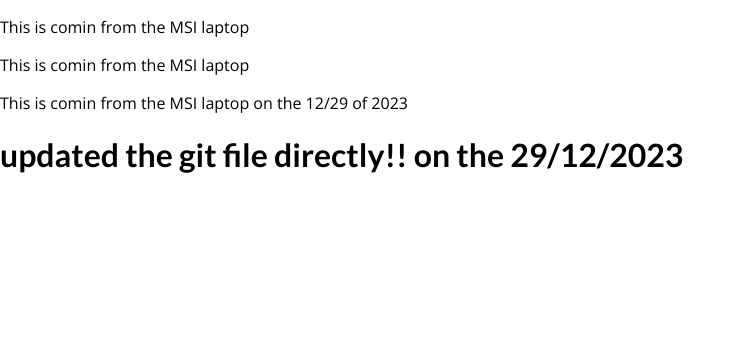
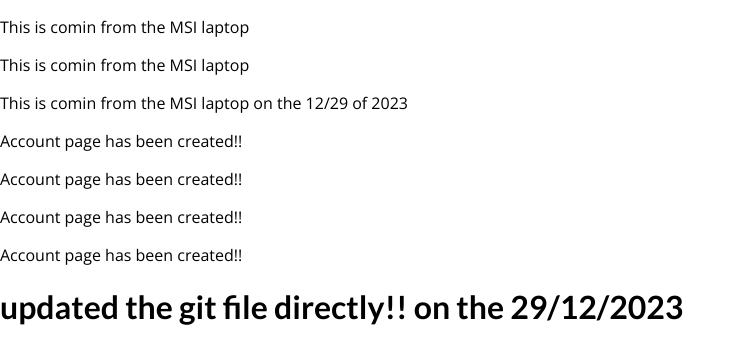
Before and after one commit to suraphel/testingkranken, a React (Create React App) app: page / in a window 1280 px wide. Shown: the top 364 px of the page, without its empty margins (0-746 px from the left). Built offline with nearby package versions, Linux system fonts and the light colour scheme.

Commit message:
Feature/account (#1)
* Add account

* Add more accounts

---------

Co-authored-by: Suraphel <suraphelm@q-free.com>

```diff
--- a/src/App.js
+++ b/src/App.js
@@ -6,6 +6,7 @@ import "./App.css";
 // import EmployeeList from "./pages/EmployeeList";
 // import Layout from "./components/Layout/Layout";
 // import UserInput from "./components/UserInput";
+import { Account } from "./components/Account/Account";
 
 function App() {
   return (
@@ -13,7 +14,12 @@ function App() {
       <p> This is comin from the MSI laptop</p>
       <p> This is comin from the MSI laptop</p>
       <p> This is comin from the MSI laptop on the 12/29 of 2023</p>
+      <Account />
+      <Account />
+      <Account />
+      <Account />
       <h1> updated the git file directly!! on the 29/12/2023 </h1>
+
       {/* <Switch>
         <Layout>
           <header className="App-header">
--- /dev/null
+++ b/src/components/Account/Account.js
@@ -0,0 +1,7 @@
+export const Account = () => {
+  return (
+    <>
+      <p> Account page has been created!! </p>
+    </>
+  );
+};
```
